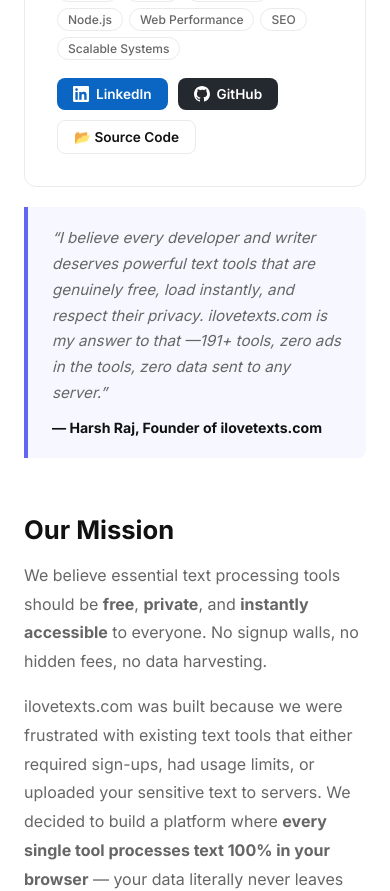
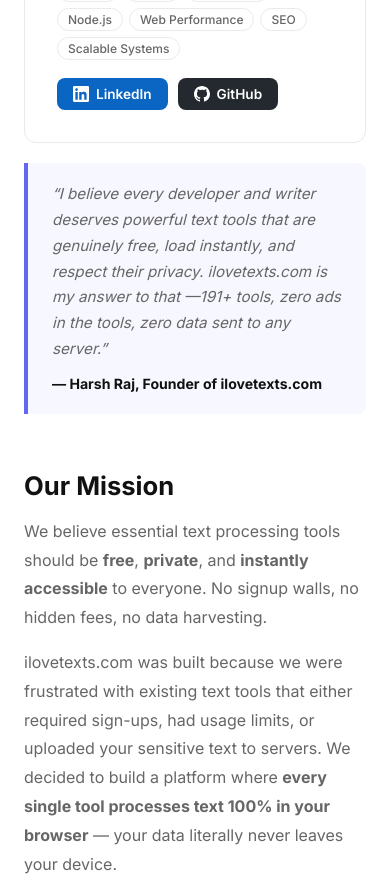
Before and after one commit to harshraj0235/ilovetexts.com, a Next.js app: page /en/about in a window 390 px wide. Shown: the part 1080-1971 px from the top of the page. Built offline with nearby package versions, Linux system fonts and the light colour scheme.

Commit message:
Fix build errors and optimize mobile performance

```diff
--- a/app/[lang]/about/page.js
+++ b/app/[lang]/about/page.js
@@ -216,22 +216,6 @@ export default async function AboutPage({ params }) {
                 </svg>
                 GitHub
               </a>
-              <a
-                href="https://github.com/harshraj0235/ilovetexts.com"
-                target="_blank"
-                rel="noopener noreferrer"
-                style={{
-                  display: 'inline-flex', alignItems: 'center', gap: '7px',
-                  padding: '8px 16px', borderRadius: '8px',
-                  background: 'var(--bg-main)',
-                  border: '1px solid var(--border-light)',
-                  color: 'var(--text-primary)',
-                  fontWeight: 600, fontSize: '0.85rem',
-                  textDecoration: 'none',
-                }}
-              >
-                📂 Source Code
-              </a>
             </div>
           </div>
         </div>
@@ -373,20 +357,6 @@ export default async function AboutPage({ params }) {
         </div>
       </section>
 
-      {/* Technology */}
-      <section style={{ marginBottom: '48px' }}>
-        <h2 style={{ fontSize: '1.6rem', marginBottom: '16px' }}>Our Technology</h2>
-        <ul style={{ color: 'var(--text-secondary)', lineHeight: '2', paddingLeft: '24px' }}>
-          <li><strong>Frontend:</strong> Next.js with React — server-side rendered for SEO, client-side for interactivity</li>
-          <li><strong>Text Processing:</strong> 100% client-side JavaScript — no server round-trips</li>
-          <li><strong>Privacy:</strong> Zero server-side text storage. No cookies for tracking text data.</li>
-          <li><strong>PWA:</strong> Progressive Web App with offline support via Service Worker</li>
-          <li><strong>Performance:</strong> Static site generation for instant page loads across all {allToolsCount}+ pages</li>
-          <li><strong>Accessibility:</strong> Semantic HTML, keyboard shortcuts (Ctrl+Enter, Ctrl+S, Ctrl+K), responsive design</li>
-          <li><strong>Open Source:</strong> <a href="https://github.com/harshraj0235/ilovetexts.com" target="_blank" rel="noopener noreferrer" style={{ color: 'var(--brand-color)' }}>View source on GitHub</a></li>
-        </ul>
-      </section>
-
       {/* Contact CTA */}
       <section style={{ textAlign: 'center', padding: '40px', background: 'var(--bg-section)', borderRadius: 'var(--radius-lg)', border: '1px solid var(--border-light)' }}>
         <h2 style={{ fontSize: '1.4rem', marginBottom: '12px' }}>Have Questions or Feedback?</h2>
```
